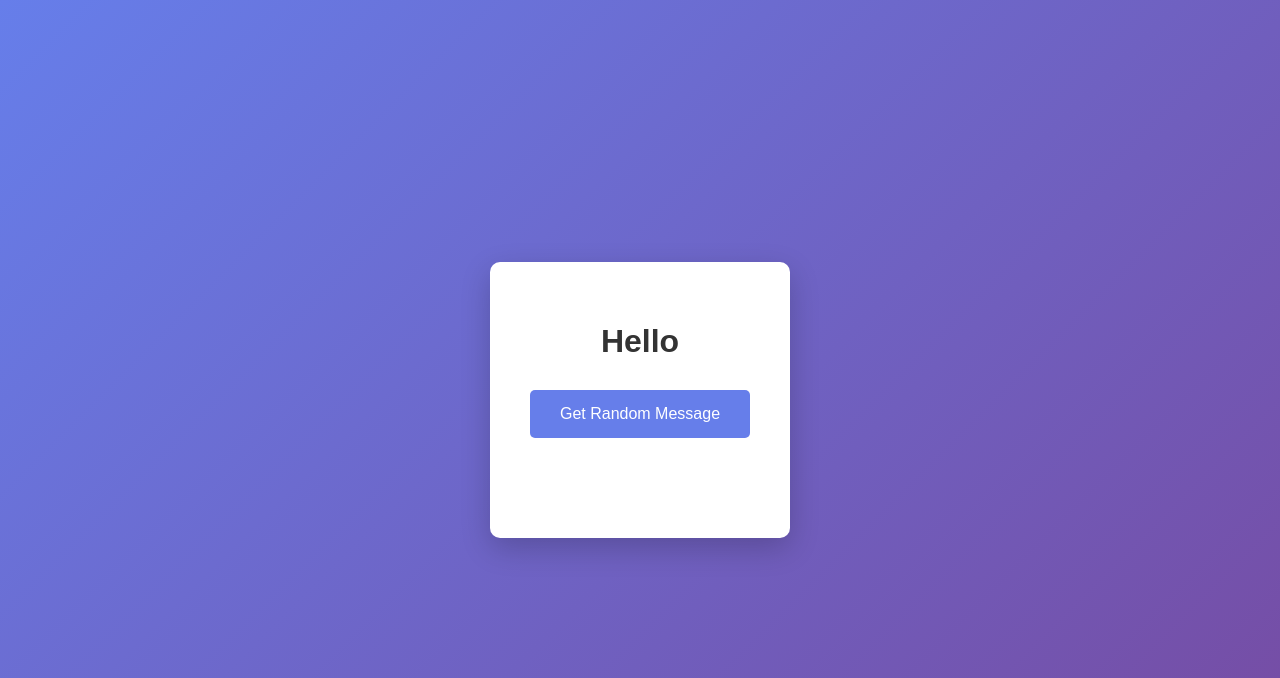
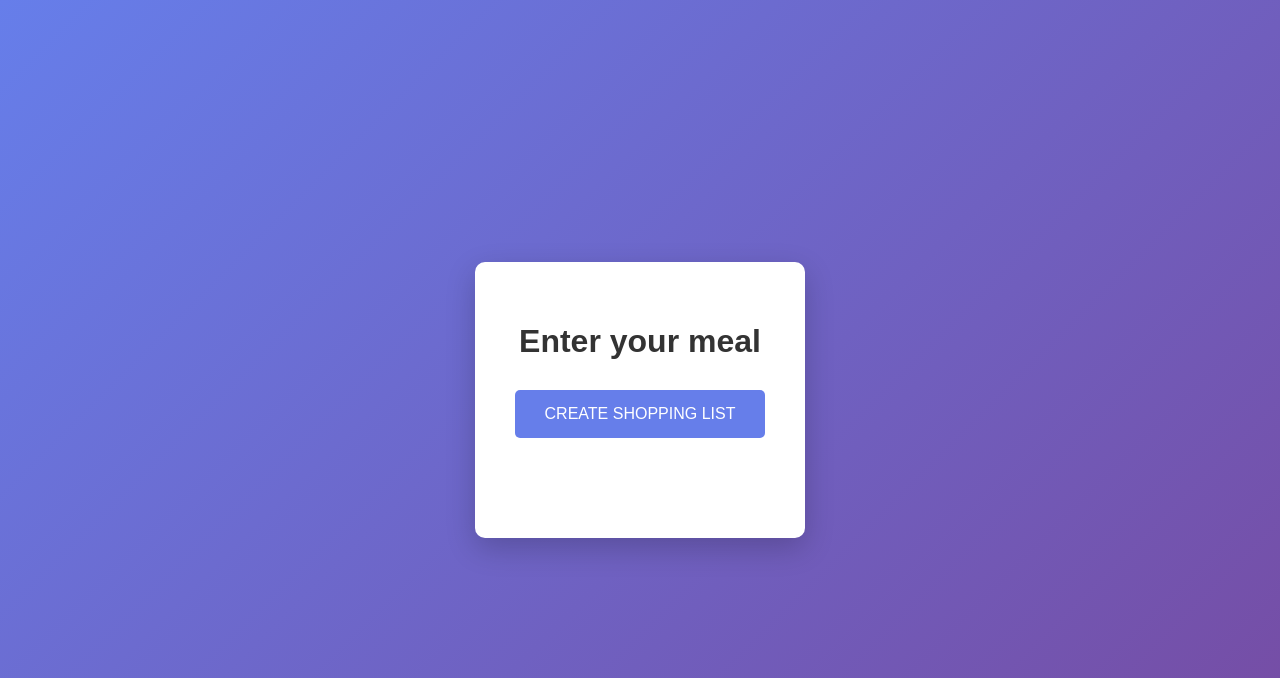
Before and after one commit to andeggs/ShoppingList, a Flask app: page / in a window 1280 px wide. Shown: the top 678 px of the page. Run offline with Flask 3, Linux system fonts and the light colour scheme; some libraries are stand-ins or nearby versions.

Commit message:
Update webpage title and button text to reflect new app functionality
Changed the title from 'Random Message App' to 'Weekly meal planner' and the button text from 'Get Random Message' to 'CREATE SHOPPING LIST'.

Replit-Commit-Author: Agent
Replit-Commit-Session-Id: 46f7e60f-7592-4dbc-9e18-aa9ec962006e
Replit-Commit-Checkpoint-Type: full_checkpoint
Replit-Commit-Event-Id: 6e9b81a2-044b-4f46-a27f-4f975c695353
Replit-Commit-Screenshot-Url: https://storage.googleapis.com/screenshot-production-us-central1/a6d4ad38-a275-4c90-86ae-b4fcb4cac11c/46f7e60f-7592-4dbc-9e18-aa9ec962006e/djemCQ0

```diff
--- a/templates/index.html
+++ b/templates/index.html
@@ -3,7 +3,7 @@
 <head>
     <meta charset="UTF-8">
     <meta name="viewport" content="width=device-width, initial-scale=1.0">
-    <title>Random Message App</title>
+    <title>Weekly meal planner</title>
     <style>
         body {
             font-family: Arial, sans-serif;
@@ -53,8 +53,8 @@
 </head>
 <body>
     <div class="container">
-        <h1>Hello</h1>
-        <button onclick="getRandomMessage()">Get Random Message</button>
+        <h1>Enter your meal</h1>
+        <button onclick="getRandomMessage()">CREATE SHOPPING LIST</button>
         <div id="message"></div>
     </div>
 
```
Also changed, not shown: 1 other file.
